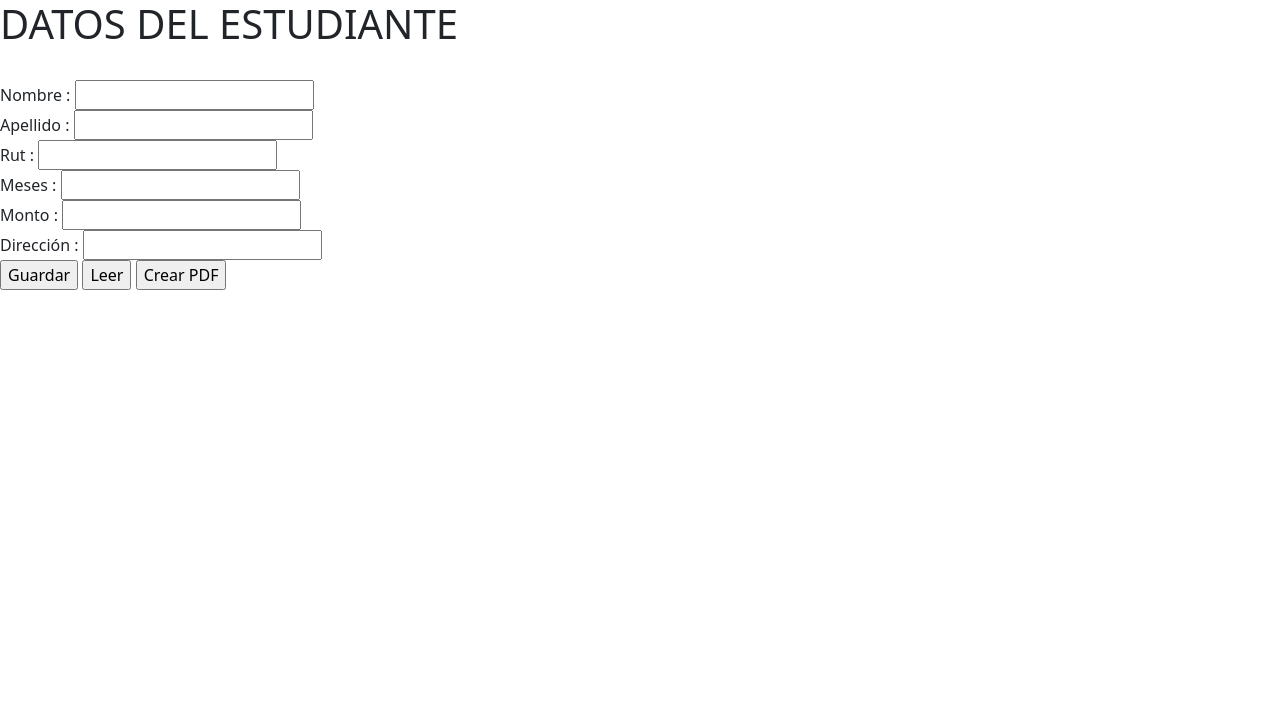
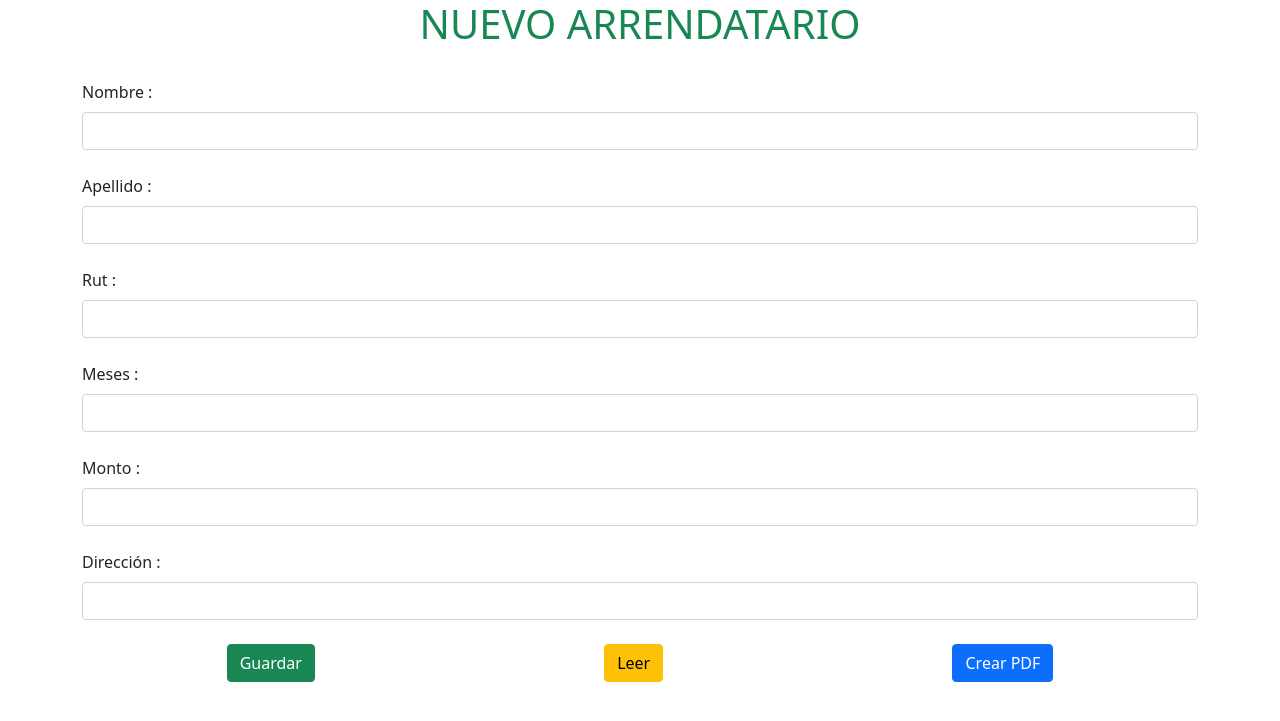
Before and after one commit to karmaester/xml-edit-pdf-maker-php, a PHP site: page / in a window 1280 px wide. Shown: the top 721 px of the page. Run offline with PHP 8.4, Linux system fonts and the light colour scheme.

Commit message:
Add styles with bootstrap

```diff
--- a/index.php
+++ b/index.php
@@ -8,24 +8,28 @@
     <title>Vive feliz</title>
 </head>
 <body>
-  <form action="print.php" method="POST" enctype="multipart/form-data">
-    <h1>DATOS DEL ESTUDIANTE</h1><br>
-    <label for="nombre"> Nombre : <br></label>
-    <input type="text" name="nombre"><br>
-    <label for="apellido"> Apellido : <br></label>
-    <input type="text" name="apellido"><br>
-    <label for="rut"> Rut : <br></label>
-    <input type="text" name="rut"><br>
-    <label for="meses"> Meses : <br></label>
-    <input type="text" name="meses"><br>
-    <label for="monto"> Monto : <br></label>
-    <input type="text" name="monto"><br>
-    <label for="direccion"> Dirección : <br></label>
-    <input type="text" name="direccion"><br>
+  <div class="container">
+    <form action="print.php" method="POST" enctype="multipart/form-data">
+      <h1 class="text-center text-success">NUEVO ARRENDATARIO</h1><br>
+      <label class="form-label" for="nombre"> Nombre : <br></label>
+      <input class="form-control" type="text" name="nombre"><br>
+      <label class="form-label" for="apellido"> Apellido : <br></label>
+      <input class="form-control" type="text" name="apellido"><br>
+      <label class="form-label" for="rut"> Rut : <br></label>
+      <input class="form-control" type="text" name="rut"><br>
+      <label class="form-label" for="meses"> Meses : <br></label>
+      <input class="form-control" type="text" name="meses"><br>
+      <label class="form-label" for="monto"> Monto : <br></label>
+      <input class="form-control" type="text" name="monto"><br>
+      <label class="form-label" for="direccion"> Dirección : <br></label>
+      <input class="form-control" type="text" name="direccion"><br>
 
-    <input type="submit" name="save" value="Guardar" />
-    <input type="submit" name="load" value="Leer"/>
-    <input type="submit" value="Crear PDF" name="crear"><br>
-  </form>
+      <div class="d-flex justify-content-around">
+      <input class="btn btn-success" type="submit" name="save" value="Guardar" />
+      <input class="btn btn-warning" type="submit" name="load" value="Leer"/>
+      <input class="btn btn-primary" type="submit" value="Crear PDF" name="crear">
+      </div>
+    </form>
+  </div>
 </body>
 </html>
```
Also changed, not shown: arrendatarios.php (+7 -7 lines), arrendatarios.xml (+4 -4 lines), print.php (+6 -6 lines).
